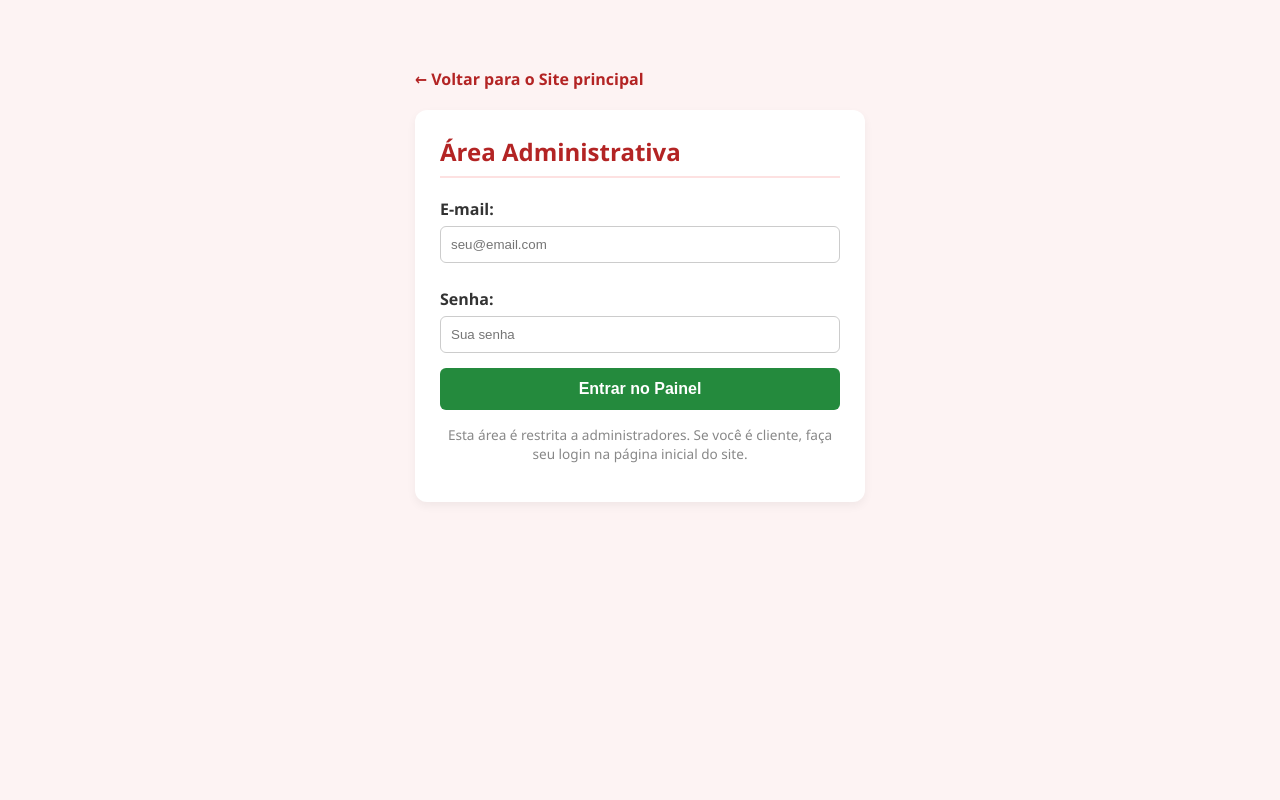
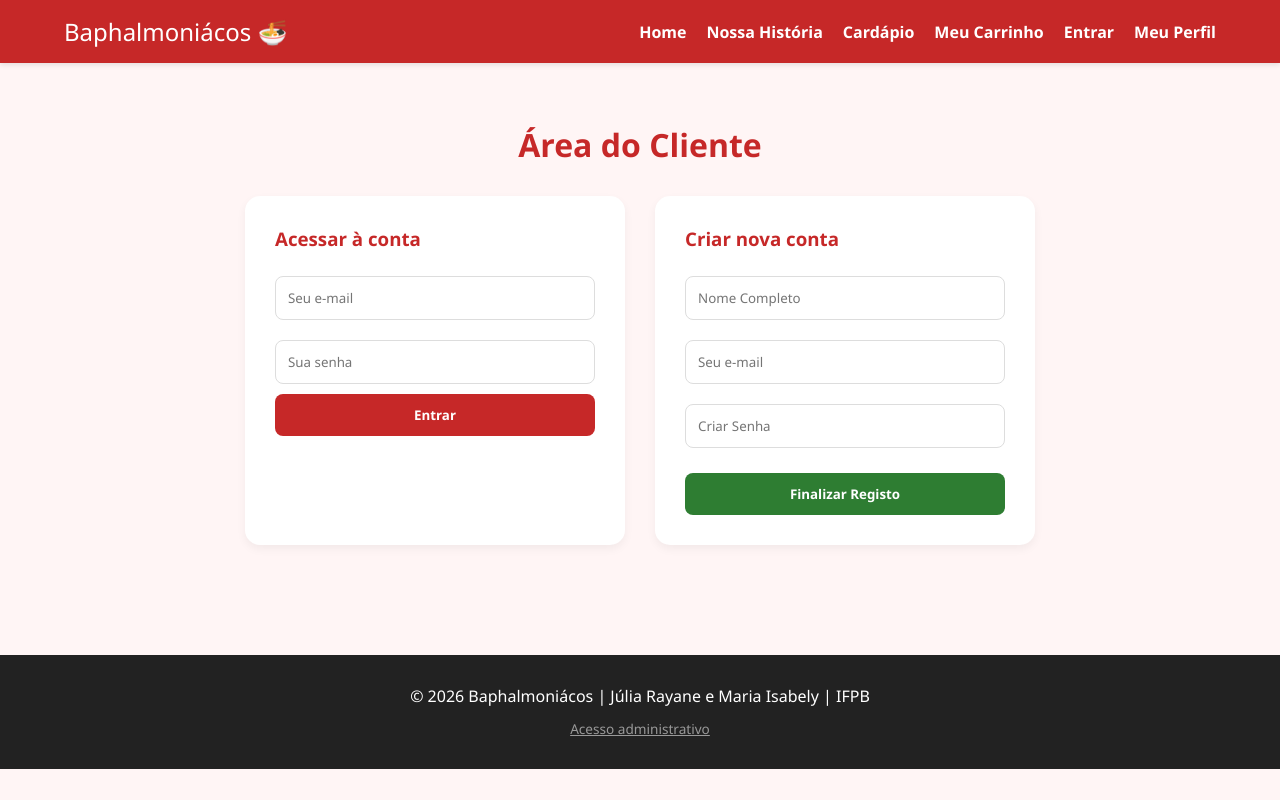
Before and after one commit to julia-rayane/Projeto-Baphalmoniacos, a website: page projeto-backend/public/login.html in a window 1280 px wide. Drawn offline with Linux system fonts and the light colour scheme.

Commit message:
Update login.html

```diff
--- a/projeto-backend/public/login.html
+++ b/projeto-backend/public/login.html
@@ -1,45 +1,102 @@
 <!DOCTYPE html>
-<html lang="pt-BR">
+<html lang="pt-br">
 <head>
     <meta charset="UTF-8">
-    <title>Baphalmoníacos - Acesso Administrativo</title>
+    <meta name="viewport" content="width=device-width, initial-scale=1.0">
+    <title>Área do Cliente - Baphalmoniácos</title>
     <style>
-        body { font-family: 'Segoe UI', Tahoma, Geneva, Verdana, sans-serif; background: #fdf3f3; color: #333; padding: 20px; }
-        .container { max-width: 450px; margin: 40px auto; }
-        .box { background: white; padding: 25px; border-radius: 12px; margin-bottom: 20px; box-shadow: 0 4px 10px rgba(0,0,0,0.05); }
-        h2 { color: #b32424; margin-top: 0; border-bottom: 2px solid #fde1e1; padding-bottom: 8px; }
-        label { font-weight: bold; display: block; margin-top: 10px; }
-        input { width: 100%; padding: 10px; margin: 6px 0 15px 0; border: 1px solid #ccc; border-radius: 6px; box-sizing: border-box; }
-        button { background: #248a3d; color: white; border: none; padding: 12px; width: 100%; border-radius: 6px; cursor: pointer; font-size: 16px; font-weight: bold; }
-        button:hover { background: #1c6b2f; }
-        .back-link { display: inline-block; margin-bottom: 20px; color: #b32424; text-decoration: none; font-weight: bold; }
-        .aviso { font-size: 0.85rem; color: #888; margin-top: 15px; text-align: center; }
+        :root {
+            --vermelho: #c62828;
+            --verde: #2e7d32;
+            --fundo: #fff5f5;
+        }
+
+        * { margin: 0; padding: 0; box-sizing: border-box; font-family: 'Segoe UI', sans-serif; }
+        body { background-color: var(--fundo); scroll-behavior: smooth; color: #333; }
+
+        /* MENU FIXO */
+        header {
+            background: var(--vermelho);
+            padding: 15px 5%;
+            position: sticky; top: 0; z-index: 1000;
+            display: flex; justify-content: space-between; align-items: center;
+            color: white;
+            box-shadow: 0 2px 5px rgba(0,0,0,0.1);
+        }
+        .nav-links { display: flex; list-style: none; }
+        .nav-links li { margin-left: 20px; }
+        .nav-links a { color: white; text-decoration: none; font-weight: bold; }
+
+        section { padding: 60px 10%; }
+        h2 { margin-bottom: 30px; color: var(--vermelho); text-align: center; font-size: 2rem; }
+
+        /* LOGIN E CADASTRO */
+        .auth-container { display: flex; flex-wrap: wrap; gap: 30px; justify-content: center; }
+        .auth-box { background: white; padding: 30px; border-radius: 15px; box-shadow: 0 4px 10px rgba(0,0,0,0.05); width: 100%; max-width: 380px; }
+        .auth-box h3 { color: var(--vermelho); margin-bottom: 15px; }
+        .auth-box input { width: 100%; padding: 12px; margin: 10px 0; border: 1px solid #ddd; border-radius: 8px; }
+
+        /* BOTÕES */
+        .btn { padding: 12px 20px; border: none; border-radius: 8px; cursor: pointer; font-weight: bold; transition: 0.3s; }
+        .btn-vermelho { background: var(--vermelho); color: white; width: 100%; }
+        .btn-verde { background: var(--verde); color: white; width: 100%; margin-top: 15px; }
+
+        footer { background: #222; color: white; padding: 30px; text-align: center; margin-top: 50px; }
     </style>
 </head>
 <body>
-    <div class="container">
-        <a href="/" class="back-link">← Voltar para o Site principal</a>
 
-        <div class="box">
-            <h2>Área Administrativa</h2>
-            <form id="formSignin">
-                <label>E-mail:</label>
-                <input type="email" id="emailSignin" placeholder="seu@email.com" required>
+    <header>
+        <div class="logo" style="font-size: 1.5rem;">Baphalmoniácos 🍜</div>
+        <nav>
+            <ul class="nav-links" style="display: flex; align-items: center;">
+                <li><a href="index.html">Home</a></li>
+                <li><a href="index.html#sobre">Nossa História</a></li>
+                <li><a href="cardapio.html">Cardápio</a></li>
+                <li><a href="carrinho.html">Meu Carrinho</a></li>
+                <li><a href="login.html">Entrar</a></li>
+                <li><a href="perfil.html">Meu Perfil</a></li>
+            </ul>
+        </nav>
+    </header>
 
-                <label>Senha:</label>
-                <input type="password" id="senhaSignin" placeholder="Sua senha" required>
+    <section>
+        <h2>Área do Cliente</h2>
+        <div class="auth-container">
+            <!-- 1. LOGIN CLIENTE -->
+            <div class="auth-box">
+                <h3>Acessar à conta</h3>
+                <form id="formLogin">
+                    <input type="email" id="l-email" placeholder="Seu e-mail" required>
+                    <input type="password" id="l-senha" placeholder="Sua senha" required>
+                    <button type="submit" class="btn btn-vermelho">Entrar</button>
+                </form>
+            </div>
 
-                <button type="submit">Entrar no Painel</button>
-            </form>
-            <p class="aviso">Esta área é restrita a administradores. Se você é cliente, faça seu login na página inicial do site.</p>
+            <!-- 2. CADASTRO CLIENTE -->
+            <div class="auth-box">
+                <h3>Criar nova conta</h3>
+                <form id="formCadastro">
+                    <input type="text" id="c-nome" placeholder="Nome Completo" required>
+                    <input type="email" id="c-email" placeholder="Seu e-mail" required>
+                    <input type="password" id="c-senha" placeholder="Criar Senha" required>
+                    <button type="submit" class="btn btn-verde">Finalizar Registo</button>
+                </form>
+            </div>
         </div>
-    </div>
+    </section>
+
+    <footer>
+        <p>&copy; 2026 Baphalmoniácos | Júlia Rayane e Maria Isabely | IFPB</p>
+        <p style="margin-top: 10px;"><a href="admin.html" style="color: #999; font-size: 0.85rem;">Acesso administrativo</a></p>
+    </footer>
 
     <script>
-        document.getElementById('formSignin').addEventListener('submit', async (e) => {
+        // LÓGICA DE LOGIN
+        document.getElementById('formLogin').addEventListener('submit', async (e) => {
             e.preventDefault();
-            const email = document.getElementById('emailSignin').value;
-            const senha = document.getElementById('senhaSignin').value;
+            const email = document.getElementById('l-email').value;
+            const senha = document.getElementById('l-senha').value;
 
             try {
                 const res = await fetch('/signin', {
@@ -51,21 +108,51 @@
                 const dados = await res.json();
 
                 if (res.ok && dados.token) {
-                    if (dados.usuario.role !== 'admin') {
-                        alert('Este login é válido, mas essa conta não tem permissão de administrador.');
-                        return;
-                    }
                     localStorage.setItem('token', dados.token);
                     localStorage.setItem('role', dados.usuario.role);
-                    window.location.href = '/admin.html';
+                    alert(`Login realizado com sucesso! Bem-vindo(a), ${dados.usuario.nome}.`);
+
+                    // Se for admin, pode ir para a página de admin, senão vai para o perfil
+                    if (dados.usuario.role === 'admin') {
+                        window.location.href = 'admin.html';
+                    } else {
+                        window.location.href = 'perfil.html';
+                    }
                 } else {
                     alert(dados.error || 'E-mail ou senha incorretos.');
                 }
             } catch (err) {
-                console.error('Erro ao fazer login:', err);
+                alert('Erro de conexão com o servidor.');
+            }
+        });
+
+        // LÓGICA DE CADASTRO
+        document.getElementById('formCadastro').addEventListener('submit', async (e) => {
+            e.preventDefault();
+            const nome = document.getElementById('c-nome').value;
+            const email = document.getElementById('c-email').value;
+            const senha = document.getElementById('c-senha').value;
+
+            try {
+                const res = await fetch('/signup', {
+                    method: 'POST',
+                    headers: { 'Content-Type': 'application/json' },
+                    body: JSON.stringify({ nome, email, senha })
+                });
+
+                const dados = await res.json();
+
+                if (res.ok) {
+                    alert('Conta criada com sucesso! Faça o login no formulário ao lado.');
+                    document.getElementById('formCadastro').reset();
+                } else {
+                    alert(dados.error || 'Erro ao realizar cadastro.');
+                }
+            } catch (err) {
                 alert('Erro de conexão com o servidor.');
             }
         });
     </script>
+
 </body>
 </html>
```
